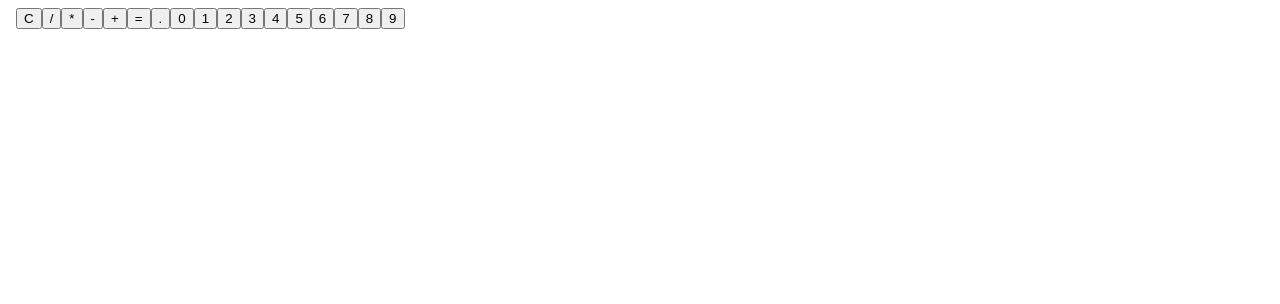
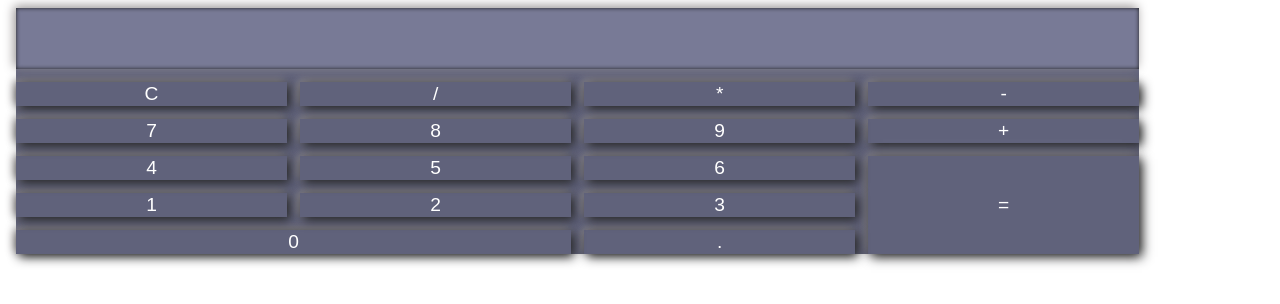
Before and after one commit to Amirrr1987/calculator, a Vue app: page / in a window 1280 px wide. Shown: the top 304 px of the page. Built offline with nearby package versions, Linux system fonts and the light colour scheme.

Commit message:
add style in App.vue

```diff
--- a/src/App.vue
+++ b/src/App.vue
@@ -28,3 +28,132 @@ export default {
 
 }
 </script>
+
+<style lang="scss">
+@function height($size: $width){
+  @return $size * 1.7;
+}
+$width: 15em;
+$main-color: #60627B;
+button{
+  cursor: pointer;
+  border: none;
+  outline: none;
+  font-size: 1.2em;
+  border:none;
+  &:active{
+      border-radius: 4px;
+      box-shadow: 3px 3px 0px $main-color;
+      color: orange;
+  }
+}
+.app{
+  background-color: darken($main-color , 2%);
+  width : $width;
+  height: height($width);
+  display: flex;
+  justify-content: center;
+  align-items: center;
+  padding: 10px;
+}
+.calculator {
+  height: 90%;
+  width : 90%;
+  background-color: $main-color;
+  display: grid;
+  grid-template-columns: 1fr 1fr 1fr 1fr;
+  grid-template-rows: repeat(7,1fr);
+  grid-template-areas:
+    'answer answer answer answer'
+    'answer answer answer answer'
+    'clean division multiplication minus'
+    'n7 n8 n9 plus'
+    'n4 n5 n6 equal'
+    'n1 n2 n3 equal'
+    'n0 n0 decimal equal'
+    ;
+  gap: 13px;
+    &__item {
+      background-color: $main-color;
+      display: flex;
+      justify-content: center;
+      align-items: center;
+      color: #FFF;
+      box-shadow: 3px 3px 11px #1e1f20, -2px -2px 10px rgb(151,147,147);
+    }
+
+    &--answer {
+      grid-area: answer;
+      background-color: lighten($main-color, 10%);
+      box-shadow: inset 0px 0px 4px #1e1f20, -2px -2px 10px #979393;
+    }
+
+    &--clean {
+      grid-area: clean;
+   }
+
+    &--decimal {
+      grid-area: decimal;
+   }
+
+    &--division {
+      grid-area: division;
+    }
+
+    &--equal {
+      grid-area: equal;
+   }
+
+    &--minus {
+      grid-area: minus;
+    }
+
+    &--multiplication {
+      grid-area: multiplication;
+    }
+
+    &--n0 {
+      grid-area: n0;
+    }
+
+    &--n1 {
+      grid-area: n1;
+    }
+
+    &--n2 {
+      grid-area: n2;
+    }
+
+    &--n3 {
+      grid-area: n3;
+    }
+
+    &--n4 {
+      grid-area: n4;
+    }
+
+    &--n5 {
+      grid-area: n5;
+    }
+
+    &--n6 {
+      grid-area: n6;
+    }
+
+    &--n7 {
+      grid-area: n7;
+    }
+
+    &--n8 {
+      grid-area: n8;
+    }
+
+    &--n9 {
+      grid-area: n9;
+    }
+
+    &--plus {
+      grid-area: plus;
+    }
+}
+</style>
```
